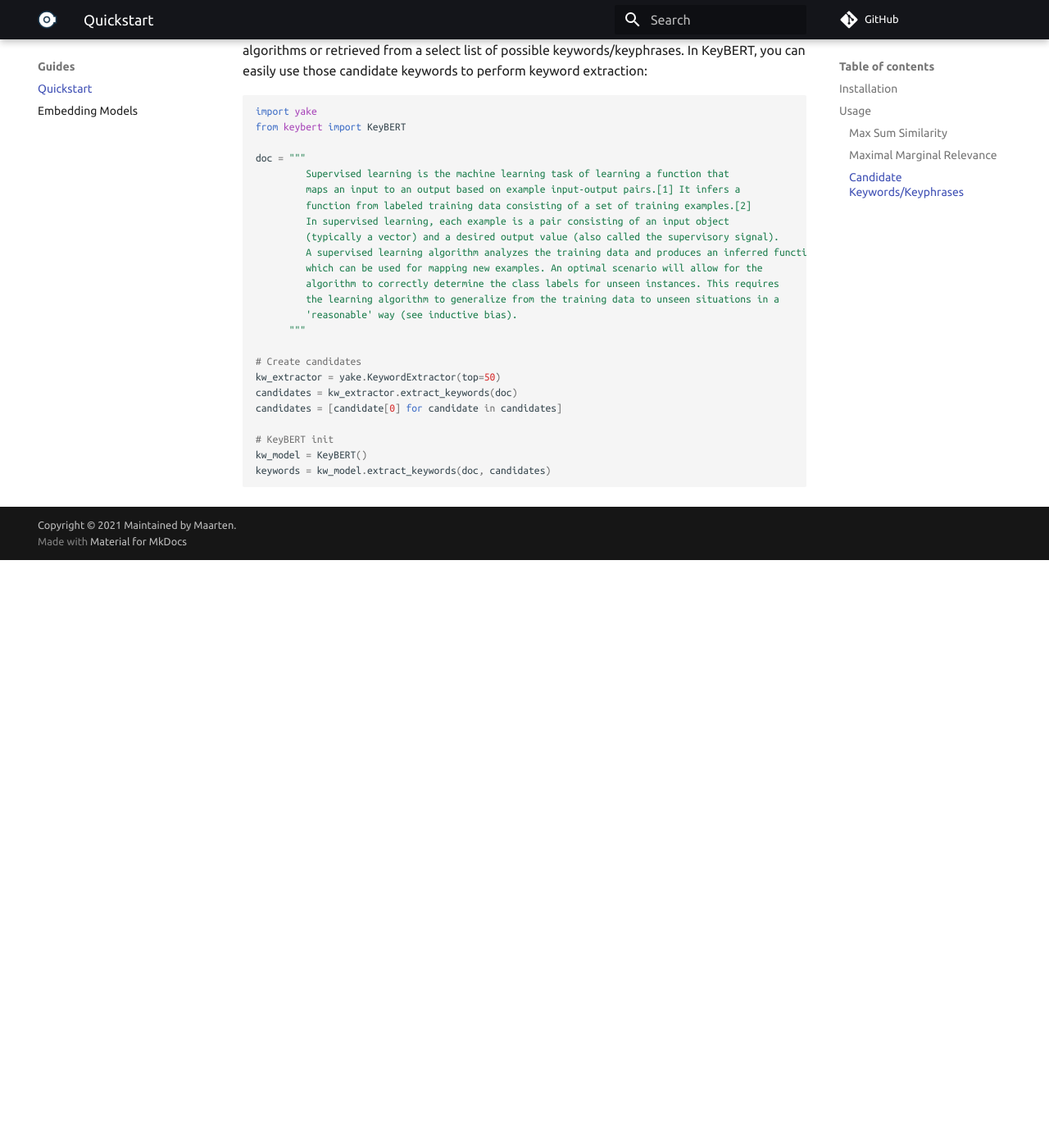
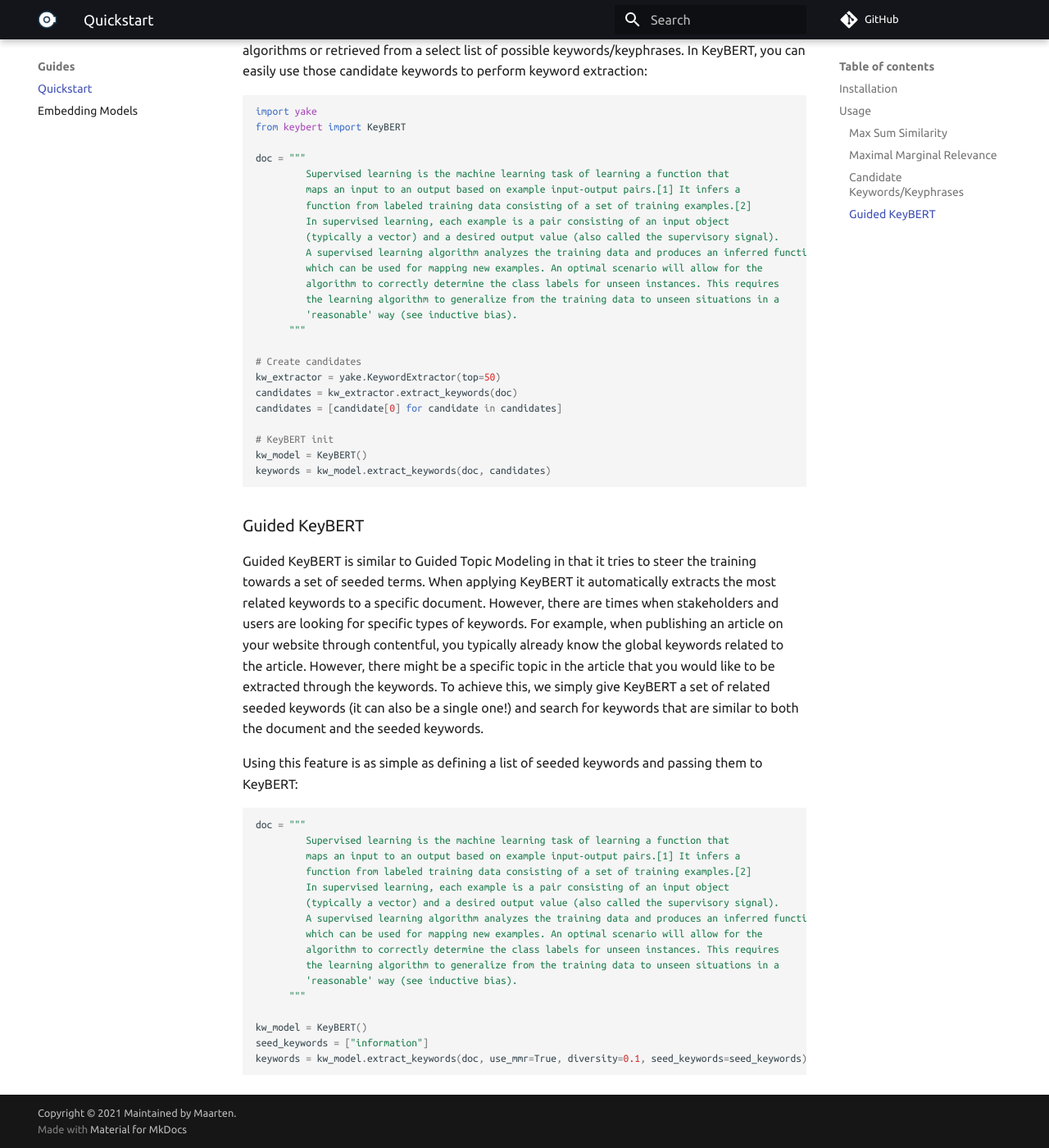
Before and after one commit to MaartenGr/KeyBERT, an MkDocs documentation site: the page built from docs/guides/quickstart.md, in a window 1280 px wide and 1400 px high, scrolled down 2589 px. Shown: the whole window at 82% size. Built offline with MkDocs 1.6.1 and Material for MkDocs 9.7.7, drawn with Linux system fonts in a browser that asks for light colours; comment, search, counter and statistics services are not loaded; before the commit the page ends 3272 px from its top, so only the background shows below that.

Commit message:
Add Guided Key

````diff
--- a/docs/guides/quickstart.md
+++ b/docs/guides/quickstart.md
@@ -148,3 +148,29 @@
 kw_model = KeyBERT()
 keywords = kw_model.extract_keywords(doc, candidates)
 ```
+
+### Guided KeyBERT
+
+Guided KeyBERT is similar to Guided Topic Modeling in that it tries to steer the training towards a set of seeded terms. When applying KeyBERT it automatically extracts the most related keywords to a specific document. However, there are times when stakeholders and users are looking for specific types of keywords. For example, when publishing an article on your website through contentful, you typically already know the global keywords related to the article. However, there might be a specific topic in the article that you would like to be extracted through the keywords. To achieve this, we simply give KeyBERT a set of related seeded keywords (it can also be a single one!) and search for keywords that are similar to both the document and the seeded keywords.
+
+Using this feature is as simple as defining a list of seeded keywords and passing them to KeyBERT:
+
+
+```python
+doc = """
+         Supervised learning is the machine learning task of learning a function that
+         maps an input to an output based on example input-output pairs.[1] It infers a
+         function from labeled training data consisting of a set of training examples.[2]
+         In supervised learning, each example is a pair consisting of an input object
+         (typically a vector) and a desired output value (also called the supervisory signal).
+         A supervised learning algorithm analyzes the training data and produces an inferred function,
+         which can be used for mapping new examples. An optimal scenario will allow for the
+         algorithm to correctly determine the class labels for unseen instances. This requires
+         the learning algorithm to generalize from the training data to unseen situations in a
+         'reasonable' way (see inductive bias).
+      """
+
+kw_model = KeyBERT()
+seed_keywords = ["information"]
+keywords = kw_model.extract_keywords(doc, use_mmr=True, diversity=0.1, seed_keywords=seed_keywords)
+```
````
